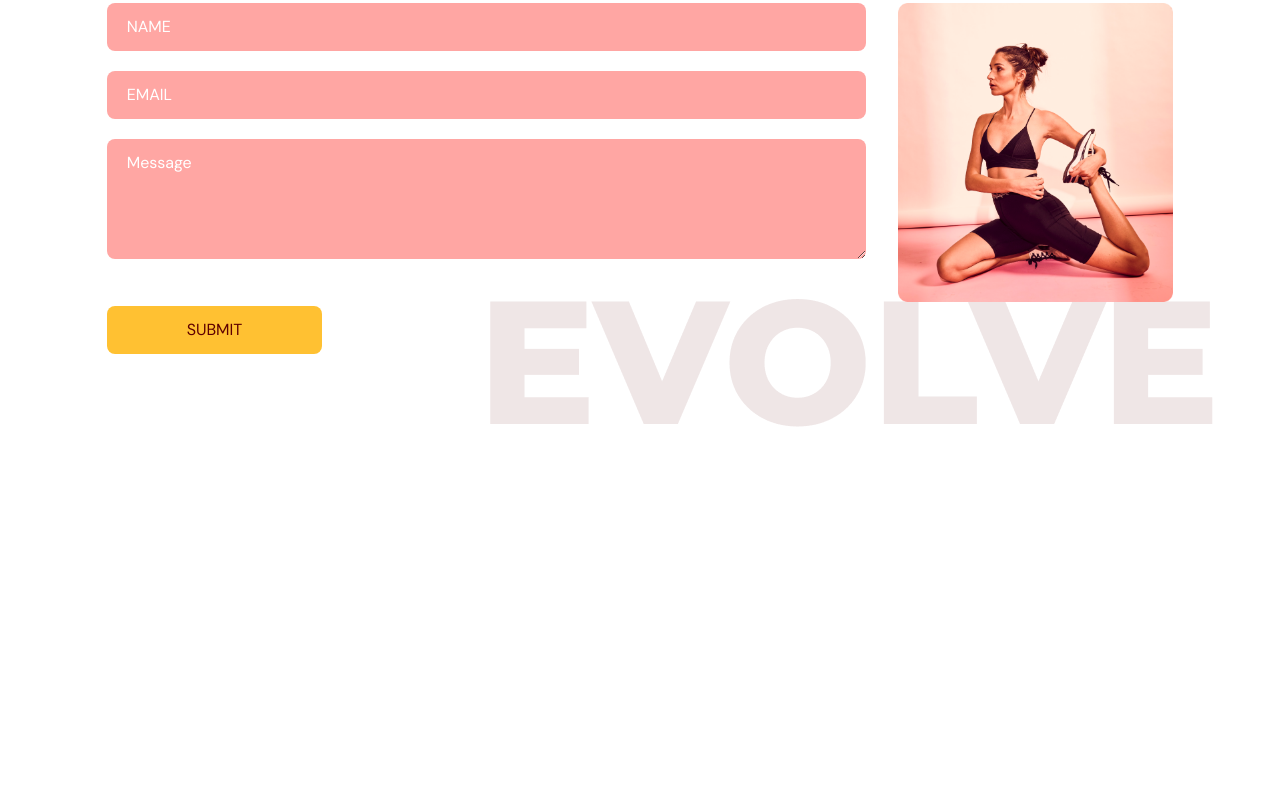
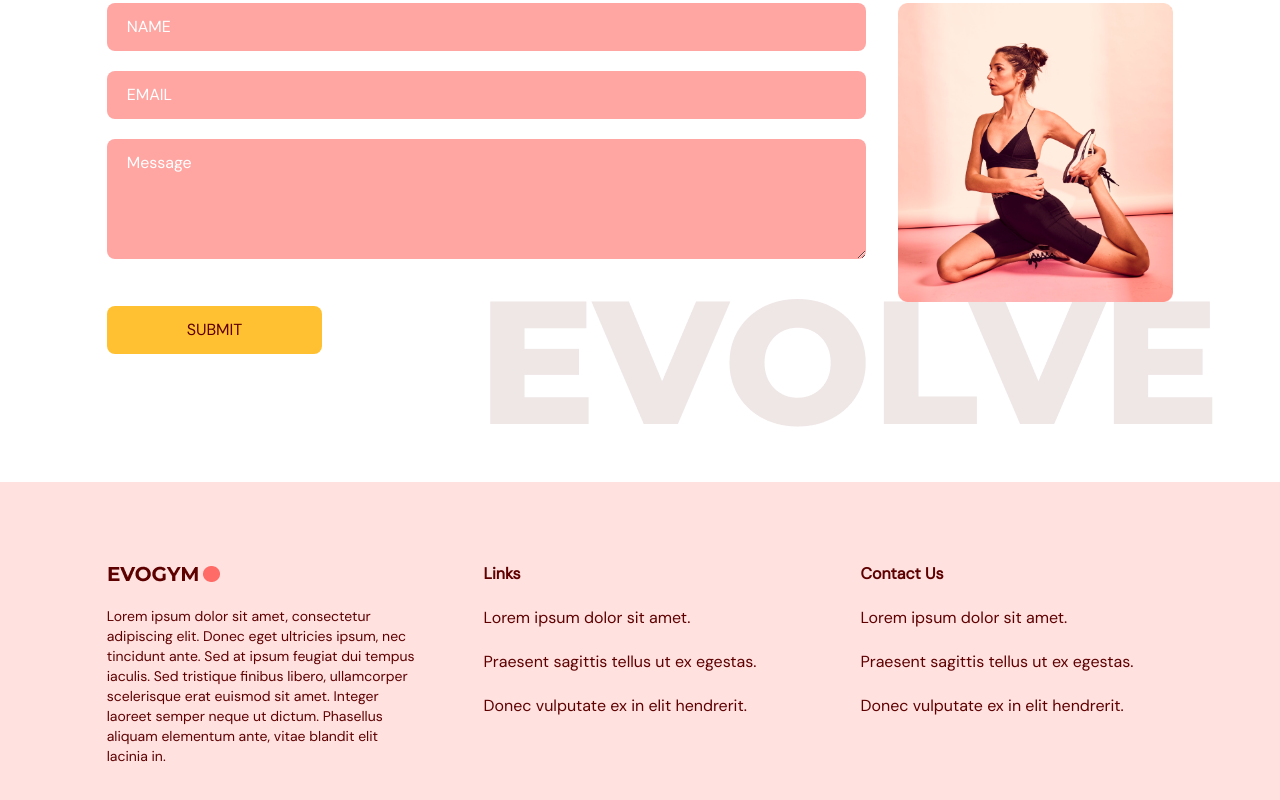
Before and after one commit to LeonardAlimadhi1/gym-app, a React (Vite) app: page / in a window 1280 px wide. Shown: the part 2498-3298 px from the top of the page. Before the commit the page ends 2980 px from the top, so only its background shows below. Built offline with nearby package versions, Linux system fonts and the light colour scheme.

Commit message:
Added footer

```diff
--- a/src/App.tsx
+++ b/src/App.tsx
@@ -4,6 +4,7 @@ import { useEffect, useState } from "react";
 import Home from "./scenes/home";
 import Benefits from "./scenes/benefits";
 import ContactUs from "./scenes/contactUs";
+import Footer from "./scenes/footer";
 
 function App() {
   const [selectedPage, setSelectedPage] = useState<SelectedPage>(
@@ -33,6 +34,7 @@ function App() {
       <Home setSelectedPage={setSelectedPage} />
       <Benefits setSelectedPage={setSelectedPage} />
       <ContactUs setSelectedPage={setSelectedPage} />
+      <Footer />
     </div>
   );
 }
--- /dev/null
+++ b/src/scenes/footer/index.tsx
@@ -0,0 +1,38 @@
+import Logo from "@/assets/Logo.png";
+
+const Footer = () => {
+  return (
+    <footer className=" w-full bg-primary-100 py-10 ">
+      <div className=" justify-content mx-auto w-5/6 gap-16 md:flex ">
+        <div className=" mt-16 basis-1/2 md:mt-10">
+          <img src={Logo} alt="logo" />
+          <p className=" py-5  text-sm">
+            Lorem ipsum dolor sit amet, consectetur adipiscing elit. Donec eget
+            ultricies ipsum, nec tincidunt ante. Sed at ipsum feugiat dui tempus
+            iaculis. Sed tristique finibus libero, ullamcorper scelerisque erat
+            euismod sit amet. Integer laoreet semper neque ut dictum. Phasellus
+            aliquam elementum ante, vitae blandit elit lacinia in.
+          </p>
+        </div>
+        <div className=" mt-16 basis-1/2 md:mt-10">
+          <h3 className=" font-black ">Links</h3>
+          <ul>
+            <li className=" my-5">Lorem ipsum dolor sit amet.</li>
+            <li className=" my-5">Praesent sagittis tellus ut ex egestas.</li>
+            <li className=" my-5">Donec vulputate ex in elit hendrerit.</li>
+          </ul>
+        </div>
+        <div className=" mt-16 basis-1/2 md:mt-10">
+          <h3 className=" font-black  ">Contact Us</h3>
+          <ul>
+            <li className=" my-5">Lorem ipsum dolor sit amet.</li>
+            <li className=" my-5">Praesent sagittis tellus ut ex egestas.</li>
+            <li className=" my-5">Donec vulputate ex in elit hendrerit.</li>
+          </ul>
+        </div>
+      </div>
+    </footer>
+  );
+};
+
+export default Footer;
```
